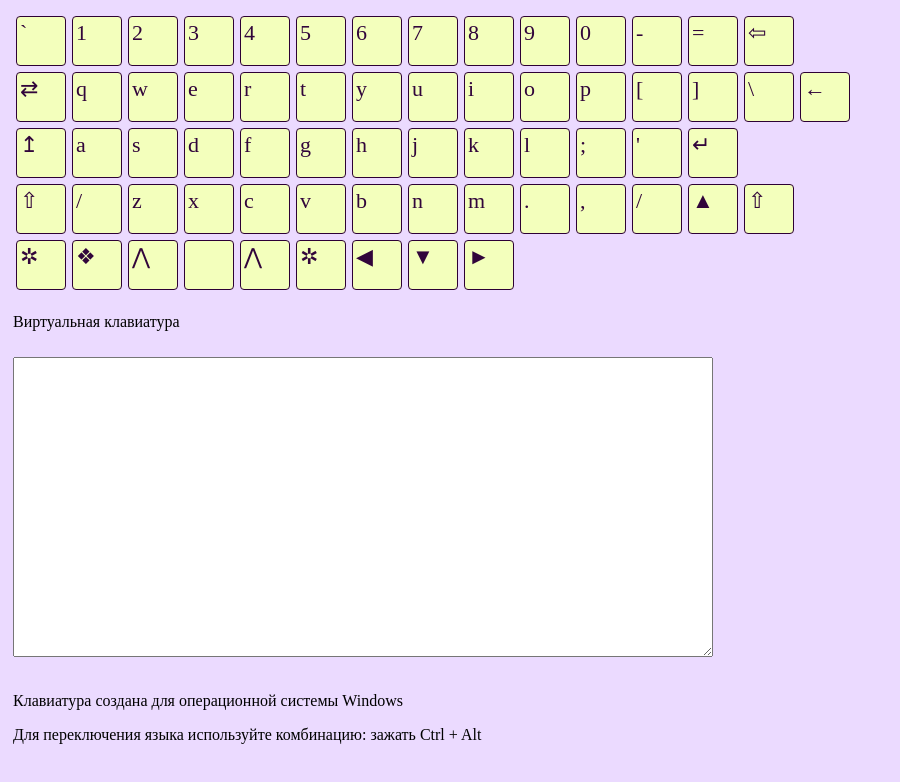
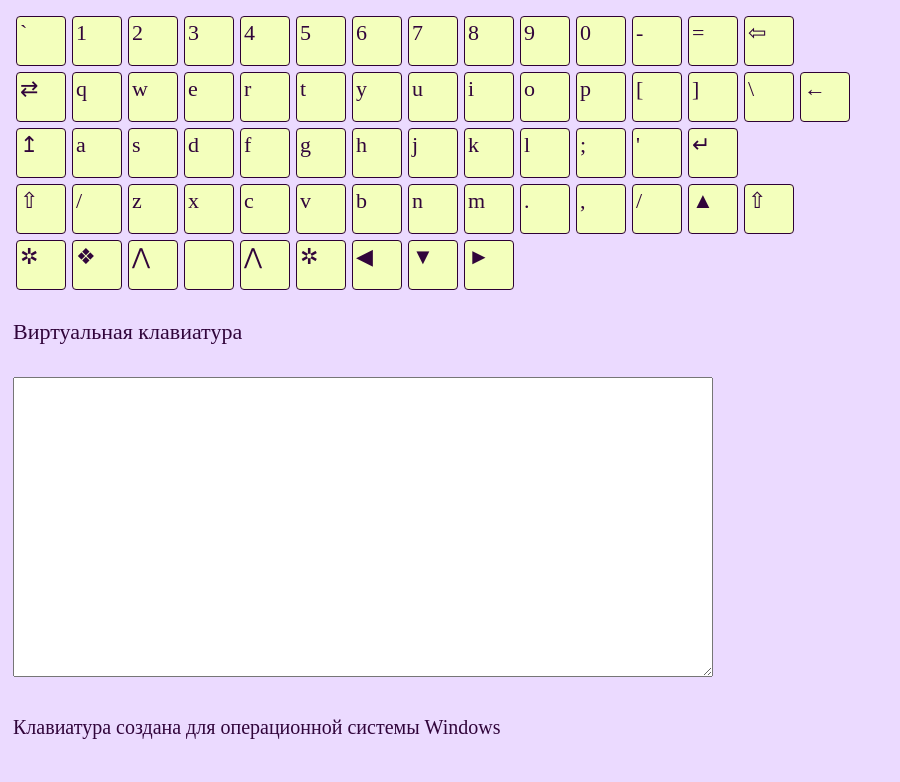
Before and after one commit to AnnaIlnicka/virtual-keyboard, a website: page index.html in a window 1280 px wide. Shown: the whole page, without its empty margins (0-900 px from the left). Drawn offline with Linux system fonts and the light colour scheme.

Commit message:
feat: code cleaned up

```diff
--- a/script.js
+++ b/script.js
@@ -10,7 +10,7 @@ function init(){
         if (i==14 || i==29 || i==42 || i==56){
             out +='<div class="clearfix"></div>';
         }
-       out +='<div class="v-key" id="v-key" data="'+ body[i] +'" >'+ String.fromCharCode (body[i]) + '</div>';
+       out +='<div class="v-key" id="" data="'+ body[i] +'" >'+ String.fromCharCode (body[i]) + '</div>';
     }
    document.querySelector('body').innerHTML = out;
 }
@@ -24,7 +24,7 @@ console.log(event.key);
 document.querySelectorAll('body .v-key').forEach(function(element){
     element.classList.remove('active');
 });
-document.querySelector('body .v-key[data="' + event.key + '"]') .classList.add ('active');
+document.querySelector('body .v-key[data="'+event.key+'"]').classList.add('active');
 }
 
 document.querySelectorAll('body .v-key').forEach(function(element){
@@ -57,10 +57,6 @@ function getBody() {
     description.className = 'description';
     description.innerHTML = 'Клавиатура создана для операционной системы Windows';
     container.append(description);
-    const language = document.createElement('p');
-    language.className = 'language';
-    language.innerHTML = 'Для переключения языка используйте комбинацию: зажать Ctrl + Alt';
-    container.append(language);
-  }
+    }
 
   getBody();
--- a/style.css
+++ b/style.css
@@ -12,18 +12,6 @@ body {
 display: block;
 background-color: rgb(235, 218, 255);
 padding: 5px;
-}
-
-.body:hover {
-  background-color: rgb(255, 146, 21);
-  transform: scale(1.01);
-  box-shadow: 0px 0px 5px rgba(0,0,0,0.3), 0 0px 5px #fff, 0 0 10px #38eeff, 0 0 50px #38eeff;
-}
-
-body::after {
-    content: "";
-    display: block;
-    clear: both;
 }
 
 .v-key {
@@ -41,7 +29,7 @@ body::after {
   transform-style: preserve-3d;
 }
 
-v-key::before {
+.v-key::before {
     box-shadow: 0 0 0 2px #b18597, 0 0.625em 0 0 #ffe3e2;
   transform: translate3d(0, 0.75em, -1em);
   transition: transform 0.15s, box-shadow 0.15s;
@@ -76,8 +64,7 @@ v-key::before {
 }
 
 .textarea {
-  /*display: block;*/
-  width: 700px;
+   width: 700px;
   height: 300px;
   margin: 10px auto 10px;
   padding: 10px;
@@ -90,103 +77,12 @@ v-key::before {
   padding: 0 5px 5px 5px;
  }
 
-.active {
-  /*background-color: rgb(162, 0, 255);
-  color: #fff;*/
-}
+ .title {
+  font-size: 22px;
+  color: rgb(49, 5, 59);
+ }
 
-
-
-/*-------------------------------*/
-/*body {
-    margin: 0;
-    height: 100vh;
-    /*background: radial-gradient(circle at top, skyblue, steelblue);*/
-    /*overflow: hidden;
-  }
-
-  textarea {
-    display: block;
-    margin: 1em auto;
-    padding: 0.4em;
-    width: 90%;
-    height: 30%;
-    resize: none;
-    font-size: 1.2em;
-    font-family: system-ui, monospace;
-    border-radius: 5px;
-  }
-
-  .keyboard {
-    position: fixed;
-    left: 0;
-    bottom: 0;
-    width: 100%;
-    padding: 5px 0;
-    background: #be4d02;
-    box-shadow: 0 0 50px rgba(0, 0, 0, 0.5);
-    user-select: none;
-    transition: bottom 0.4s;
-  }
-
-  /*.keyboard-hidden {
-    bottom: -100%;
-  }*/
-
-  /*.keyboard-keys {
-    text-align: center;
-  }
-
-  .keyboard-key {
-    height: 45px;
-    width: 6%;
-    max-width: 90px;
-    margin: 3px;
-    border-radius: 4px;
-    border: none;
-    background: rgba(255, 255, 255, 0.2);
-    color: #ffffff;
-    font-size: 1.05rem;
-    outline: none;
-    cursor: pointer;
-    display: inline-flex;
-    align-items: center;
-    justify-content: center;
-    vertical-align: top;
-    padding: 0;
-    -webkit-tap-highlight-color: transparent;
-    position: relative;
-  }
-
-  .keyboard-key:active {
-    background: rgba(255, 255, 255, 0.12);
-  }
-
-  .keyboard-wide {
-    width: 12%;
-  }
-
-  .keyboard-extrawide {
-    width: 36%;
-    max-width: 500px;
-  }
-
-  .keyboard-active::after {
-    content: "";
-    top: 10px;
-    right: 10px;
-    position: absolute;
-    width: 8px;
-    height: 8px;
-    background: rgba(0, 0, 0, 0.4);
-    border-radius: 50%;
-  }
-
-  .keyboard-check::after {
-    background: #08ff00;
-  }
-
-  .keyboard-dark {
-    background: rgba(0, 0, 0, 0.25);
-  }
-  */
+ .description {
+  font-size: 20px;
+  color: rgb(49, 5, 59);
+ }
```
